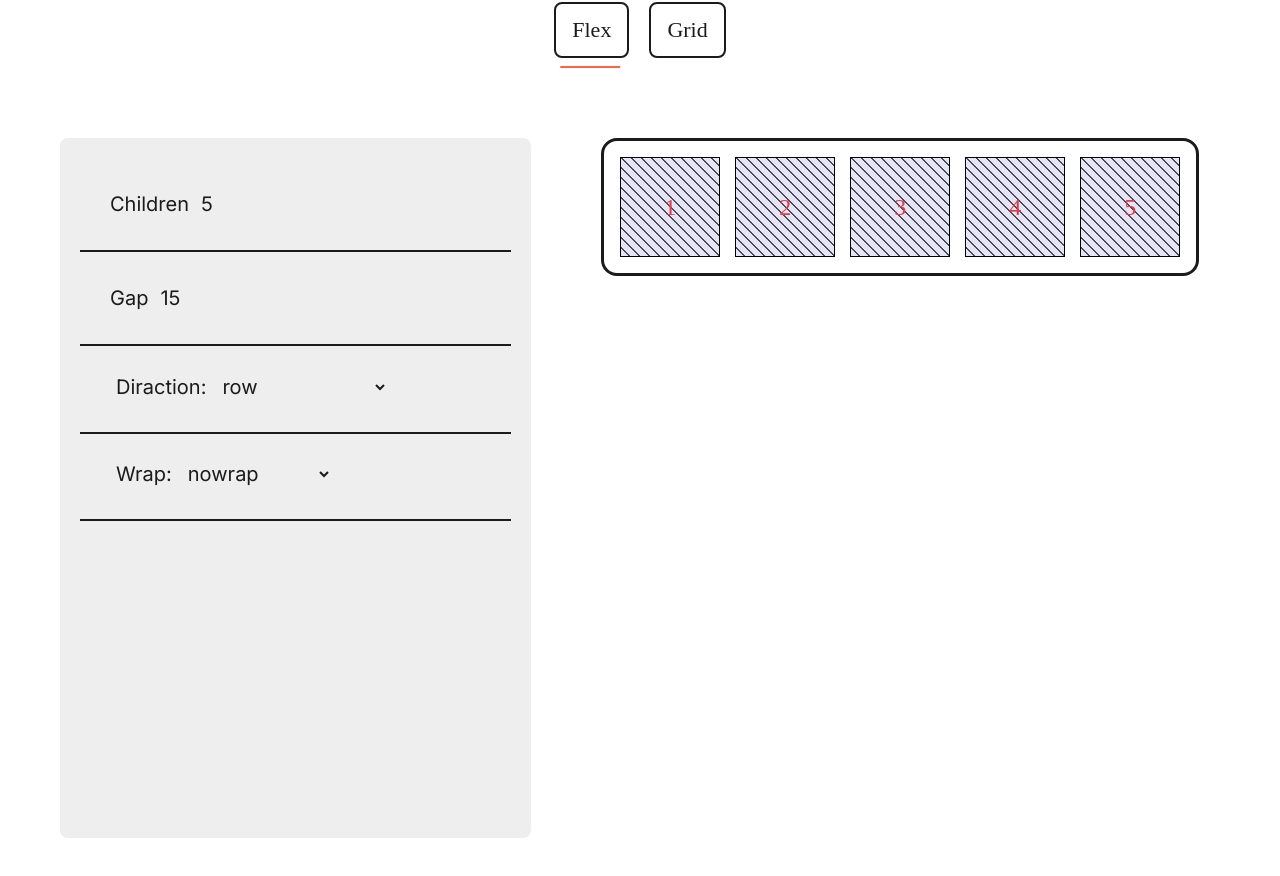
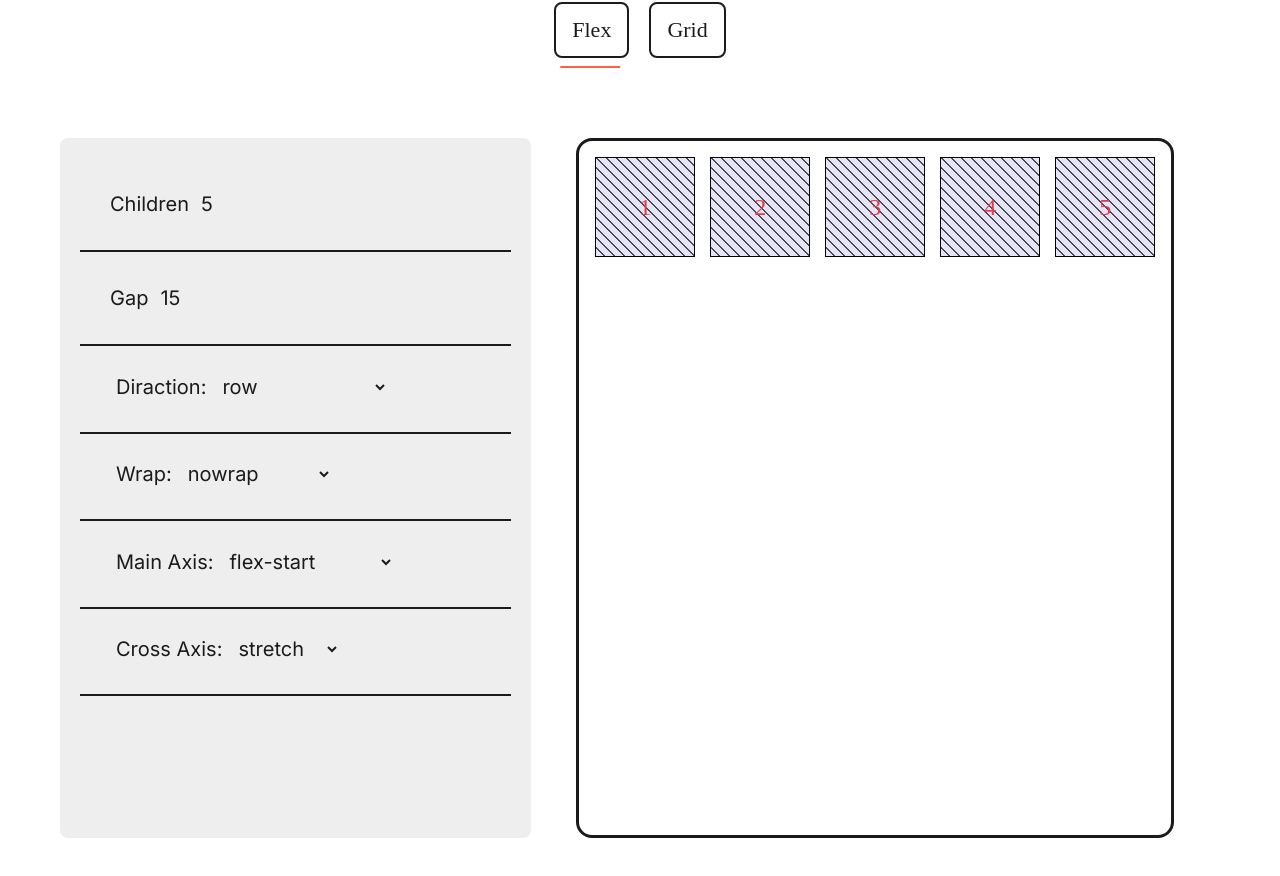
Before and after one commit to Andriikryl/flex-grid-generator, a Next.js app: page / in a window 1280 px wide. Shown: the part 432-1308 px from the top of the page. Built offline with nearby package versions, Linux system fonts and the light colour scheme.

Commit message:
add mainAxis and CrosAxis components

```diff
--- a/src/components/flex/Flex.tsx
+++ b/src/components/flex/Flex.tsx
@@ -11,6 +11,8 @@ interface BoxBlock {
   gap?: number | string;
   selectedDiraction: any;
   selectedWrap: any;
+  selectedMainAxis: any;
+  selectedCrossAxis: any;
 }
 
 export default function Flex() {
@@ -18,6 +20,8 @@ export default function Flex() {
   const [gap, setGap] = useState(15);
   const [selectedDiraction, setSelectedDirection] = React.useState("row");
   const [selectedWrap, setSelectedWrap] = React.useState("nowrap");
+  const [selectedMainAxis, setSelectedMainAxix] = React.useState("flex-start");
+  const [selectedCrossAxis, setSelectedCrossAxix] = React.useState("stretch");
   return (
     <div className={style.hero}>
       <div className={style.blog__box}>
@@ -81,6 +85,50 @@ export default function Flex() {
               </fieldset>
             </form>
           </div>
+          <div className={style.input__wrapper}>
+            <form className={style.form__direaction}>
+              <fieldset>
+                <div className={style.form__group}>
+                  <legend className={style.legend}>Main Axis:</legend>
+                  <select
+                    className={style.select}
+                    value={selectedMainAxis}
+                    onChange={(event) => {
+                      setSelectedMainAxix(event.target.value);
+                    }}
+                  >
+                    <option value="flex-start">flex-start</option>
+                    <option value="flex-end">flex-end</option>
+                    <option value="center">center</option>
+                    <option value="space-around">space-around</option>
+                    <option value="space-between">space-between</option>
+                    <option value="space-evenly">space-evenly</option>
+                  </select>
+                </div>
+              </fieldset>
+            </form>
+          </div>
+          <div className={style.input__wrapper}>
+            <form className={style.form__direaction}>
+              <fieldset>
+                <div className={style.form__group}>
+                  <legend className={style.legend}>Cross Axis:</legend>
+                  <select
+                    className={style.select}
+                    value={selectedCrossAxis}
+                    onChange={(event) => {
+                      setSelectedCrossAxix(event.target.value);
+                    }}
+                  >
+                    <option value="flex-start">flex-start</option>
+                    <option value="flex-end">flex-end</option>
+                    <option value="center">center</option>
+                    <option value="stretch">stretch</option>
+                  </select>
+                </div>
+              </fieldset>
+            </form>
+          </div>
         </div>
         <div className={style.blog__content}>
           <div className={style.blog__wrapper}>
@@ -90,6 +138,8 @@ export default function Flex() {
               gap={gap}
               selectedDiraction={selectedDiraction}
               selectedWrap={selectedWrap}
+              selectedMainAxis={selectedMainAxis}
+              selectedCrossAxis={selectedCrossAxis}
             />
           </div>
         </div>
@@ -104,6 +154,8 @@ function BoxBlock({
   gap,
   selectedDiraction,
   selectedWrap,
+  selectedMainAxis,
+  selectedCrossAxis,
 }: BoxBlock) {
   let blocks = [];
   for (let i = 0; i < amount; i++) {
@@ -135,6 +187,8 @@ function BoxBlock({
         gap: gap,
         flexDirection: selectedDiraction,
         flexWrap: selectedWrap,
+        justifyContent: selectedMainAxis,
+        alignItems: selectedCrossAxis,
       }}
     >
       {blocks}
--- a/src/components/flex/style.module.css
+++ b/src/components/flex/style.module.css
@@ -1,7 +1,6 @@
 .blog__box{
 	display: flex;
 	flex-wrap: wrap;
-    gap: clamp(20px, 5vw + 1rem, 50px);
 }
 
 .form__direaction fieldset{
@@ -21,6 +20,8 @@
 }
 
 .select{
+    display: flex;
+    justify-content: space-between;
     color: #1B1B1B;
     font-size: 20px;
     background-color: transparent;
@@ -54,6 +55,7 @@
 }
 
 .blocks__box{
+    min-height: 700px;
     padding: 16px;
     border-radius: 16px;
     border: 3px solid var(--black, #1B1B1B);
```
